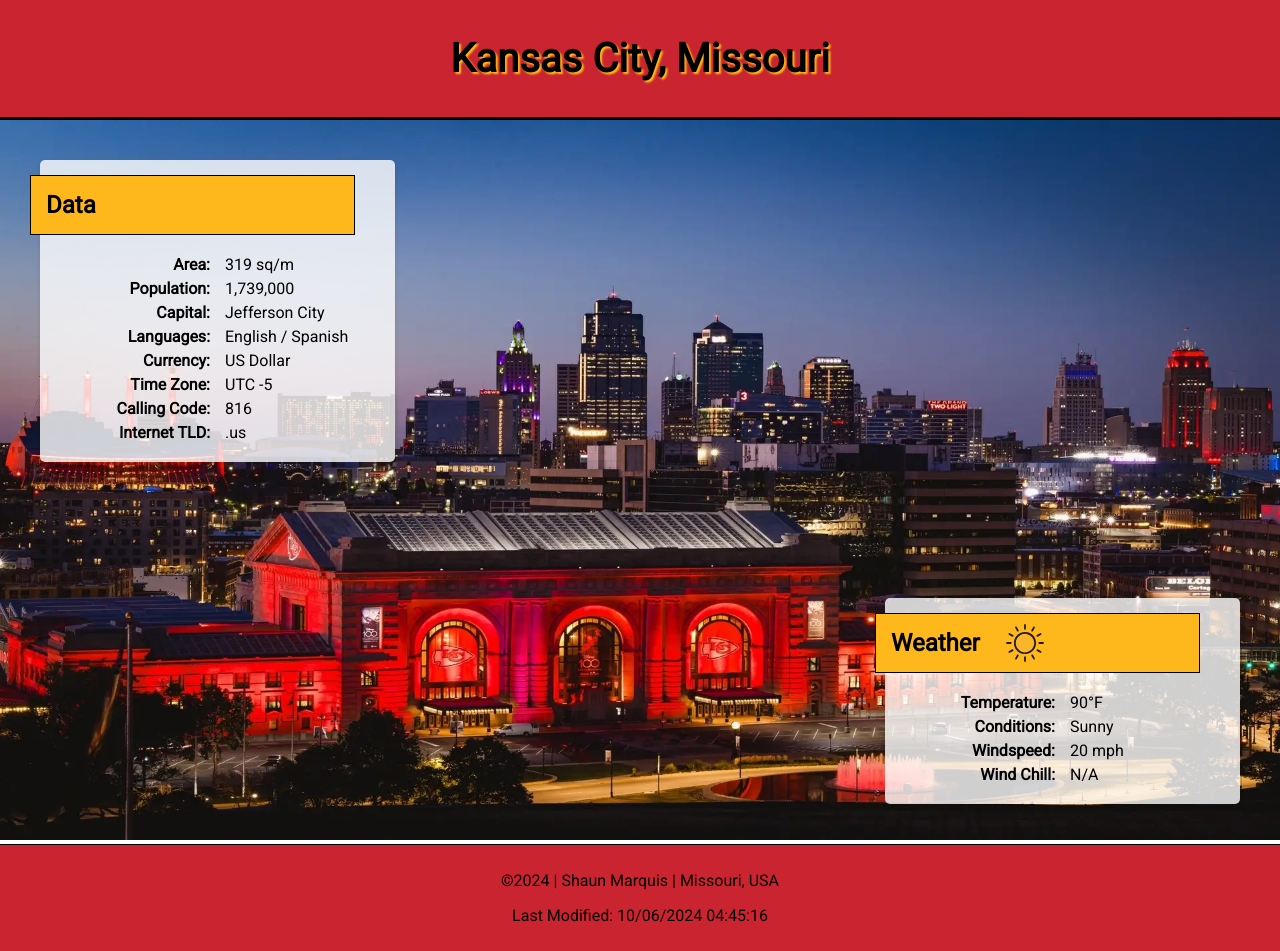
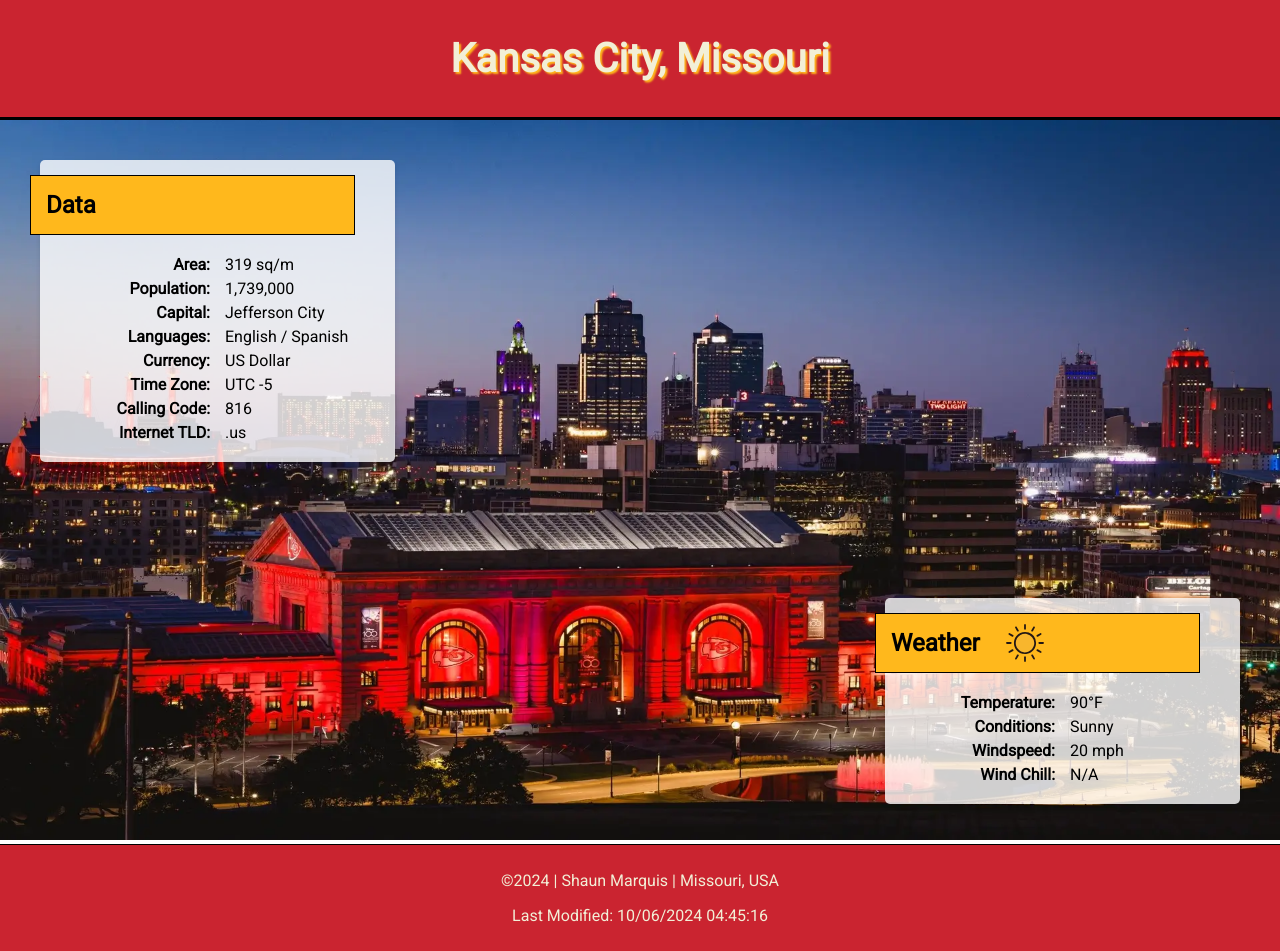
Before and after one commit to smarquis20/wdd131, a plain HTML site: page place.html in a window 1280 px wide. Drawn offline with Linux system fonts and the light colour scheme.

Commit message:
color change

```diff
--- a/styles/place.css
+++ b/styles/place.css
@@ -1,6 +1,6 @@
 :root {
     --header-color: #ca2430;
-    --font-color: white;
+    --font-color: #f2efd7;
     --section-color: white;
     --h2-color: #ffb81c;
     --black-font: black;
@@ -16,7 +16,7 @@ header {
     text-align: center;
     padding: 15px;
     background-color: var(--header-color);
-    color: var(--black-font);
+    color: var(--font-color);
     border-bottom: 3px solid var(--black-font);
     text-shadow: 2px 2px 2px var(--h2-color);
 }
@@ -80,7 +80,7 @@ footer {
     text-align: center;
     padding: 10px;
     background-color: var(--header-color);
-    color: var(--black-font);
+    color: var(--font-color);
     font-size: 1rem;
     border-top: 1px solid var(--black-font);
 }
```
